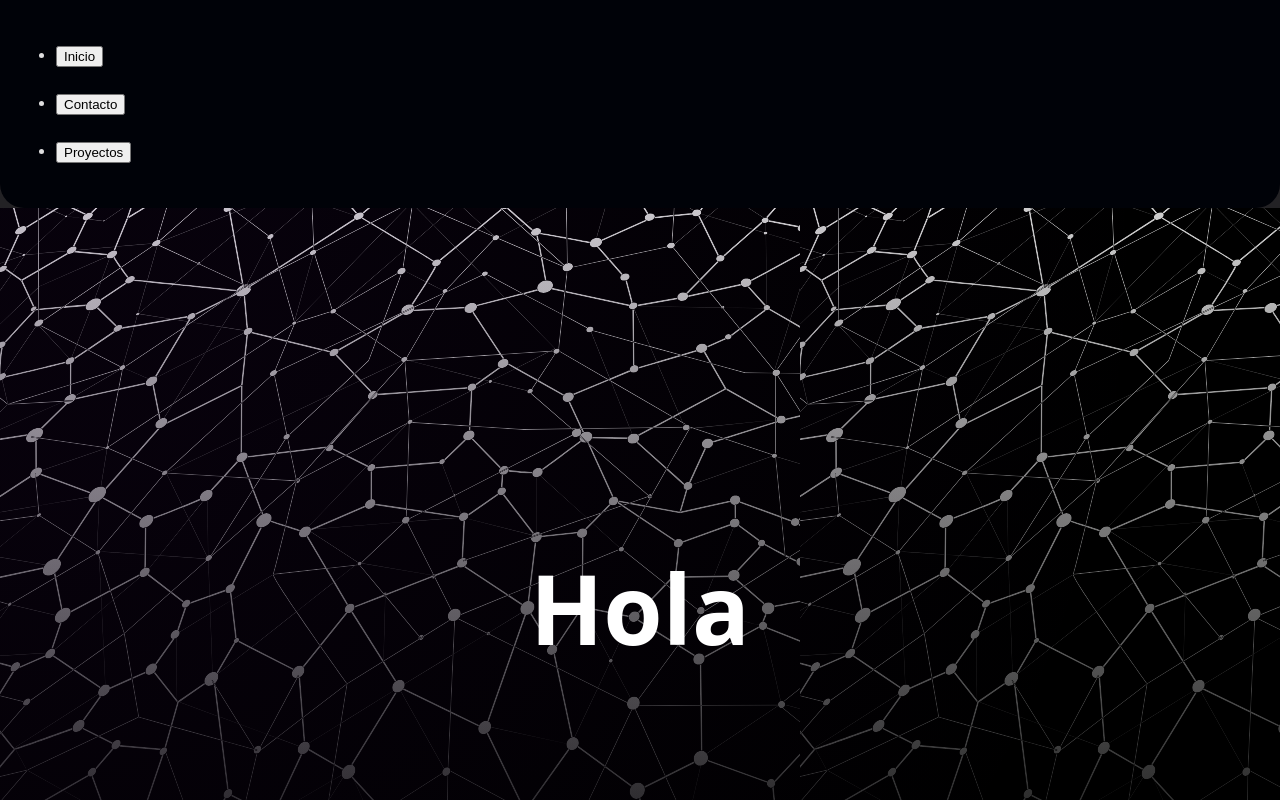
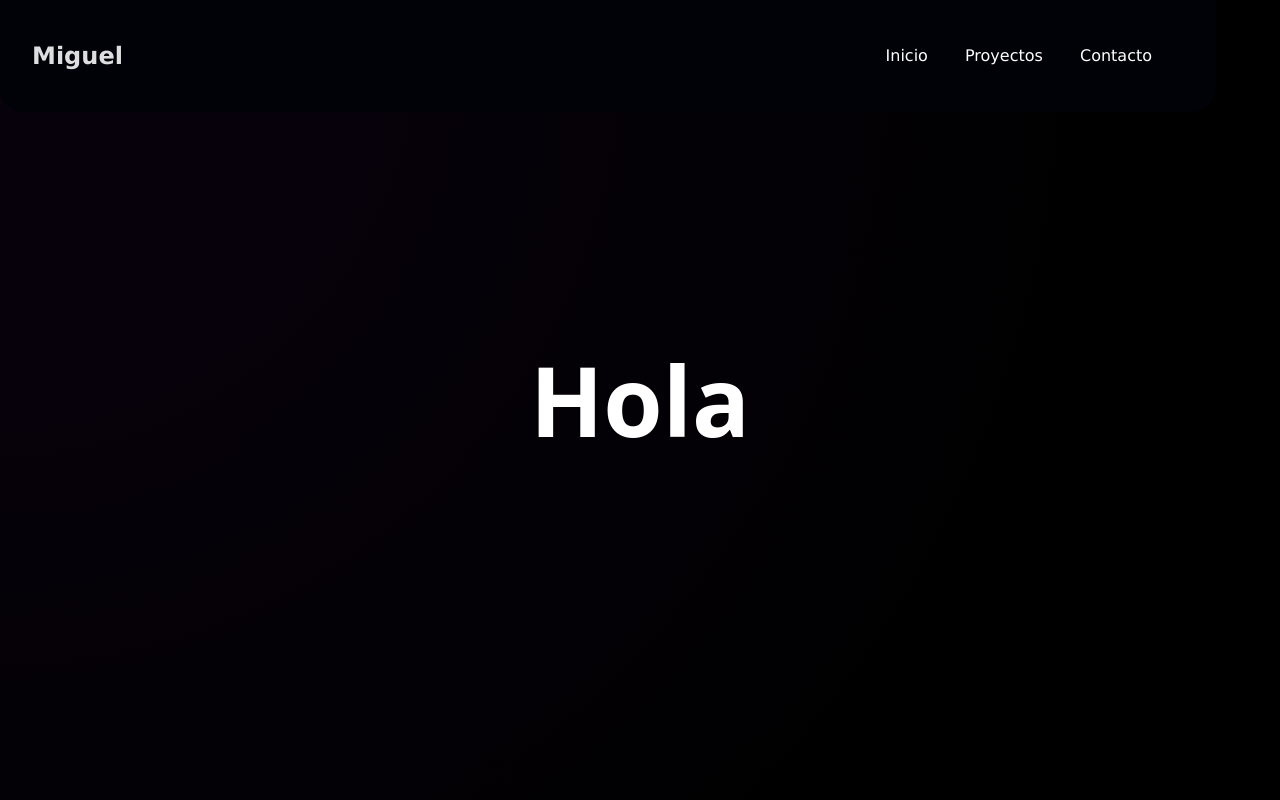
Before and after one commit to MiguelAChavez/Porfolio, a React (Vite) app: page / in a window 1280 px wide. Shown: the top 800 px of the page. Built offline with nearby package versions, Linux system fonts and the light colour scheme.

Commit message:
Update navbar

```diff
--- a/package.json
+++ b/package.json
@@ -11,7 +11,8 @@
   },
   "dependencies": {
     "react": "^18.2.0",
-    "react-dom": "^18.2.0"
+    "react-dom": "^18.2.0",
+    "styled-components": "^6.1.0"
   },
   "devDependencies": {
     "@types/react": "^18.2.15",
--- a/src/components/NavBar/ButtonNav.jsx
+++ b/src/components/NavBar/ButtonNav.jsx
@@ -1,13 +1,11 @@
 import { useState } from "react";
 
-function ButtonNav({ key, onAction, text }) {
+function ButtonNav({ onAction, text }) {
   return (
     <li>
-      <samp>
-        <button id={key} onClick={onAction}>
-          {text}
-        </button>
-      </samp>
+      <a href="/" onClick={onAction}>
+        <span>{text} </span>
+      </a>
     </li>
   );
 }
--- /dev/null
+++ b/src/components/NavBar/HamburgerButton.jsx
@@ -0,0 +1,46 @@
+import styled from "styled-components";
+
+function HamburgerButton() {
+  return (
+    <Burger>
+      <a className="HamButton" data="hamburger-menu">
+        <b></b>
+        <b></b>
+        <b></b>
+      </a>
+    </Burger>
+  );
+}
+export default HamburgerButton;
+
+const Burger = styled.div`
+  .HamButton {
+    position: absolute;
+    cursor: pointer;
+    transform: translate(-50%, -50%);
+    width: 44px;
+    height: 33px;
+  }
+
+  .HamButton b {
+    position: absolute;
+    left: 0;
+    width: 44px;
+    height: 3px;
+    background-color: white;
+  }
+
+  .HamButton b:nth-child(1) {
+    top: 0;
+  }
+
+  .HamButton b:nth-child(2) {
+    top: 50%;
+    transform: translateY(-50%);
+  }
+
+  .HamButton b:nth-child(3) {
+    top: 100%;
+    transform: translateY(-100%);
+  }
+`;
--- a/src/components/NavBar/NavBar.jsx
+++ b/src/components/NavBar/NavBar.jsx
@@ -1,16 +1,19 @@
 import { useState } from "react";
 import "./navStyle.css";
 import ButtonNav from "./ButtonNav.jsx";
+import HamburgerButton from "./HamburgerButton";
 
 function NavBar() {
   const handleClick = () => {
     alert("asd");
   };
-  const itemText = ["Inicio", "Contacto", "Proyectos"];
+  const itemText = ["Inicio", "Proyectos", "Contacto"];
   return (
     <header>
       <nav>
-        <ul>
+        <h2>Miguel</h2>
+        <div>
+          <ul className="nav-content-button">
             {itemText.map((text, index) => (
               <ButtonNav
                 key={index}
@@ -19,6 +22,10 @@ function NavBar() {
               ></ButtonNav>
             ))}
           </ul>
+        </div>
+        <div className="nav-burger-button">
+          <HamburgerButton></HamburgerButton>
+        </div>
       </nav>
     </header>
   );
--- a/src/components/NavBar/navStyle.css
+++ b/src/components/NavBar/navStyle.css
@@ -1,6 +1,67 @@
+header {
+    width: 100%;
+}
+
 nav {
     display: flex;
-    padding: 1rem;
+    align-items: center;
+    justify-content: space-between;
+    position: fixed;
+    width: 90%;
+    padding: 0rem 2rem;
     background-color: #000208;
     border-radius: 0 0 1.5rem 1.5rem;
 }
+
+
+.nav-content-button {
+    position: absolute;
+    top: -700px;
+    left: -2000px;
+    margin-left: auto;
+    margin-right: auto;
+    text-align: center;
+
+    a {
+        font-size: 2rem;
+        display: block;
+    }
+
+    @media(min-width: 768px) {
+        position: initial;
+
+        a {
+            font-size: 1rem;
+            display: inline;
+        }
+    }
+}
+
+.nav-content-button.active {
+    width: 100%;
+    display: block;
+    position: absolute;
+    margin-left: auto;
+    margin-right: auto;
+    top: 30%;
+    left: 0;
+    right: 0;
+    text-align: center;
+}
+
+li {
+    display: inline;
+}
+
+li a {
+    text-decoration: none;
+    color: white;
+    margin-right: 2rem;
+    cursor: pointer;
+}
+
+.nav-burger-button {
+    @media(min-width: 768px) {
+        display: none;
+    }
+}
--- a/src/components/TextContent/textStyle.css
+++ b/src/components/TextContent/textStyle.css
@@ -4,7 +4,9 @@
     justify-content: center;
     color: aliceblue;
     background-color: rgb(0, 0, 0);
-    background-image: radial-gradient(circle farthest-side at var(--x, 0px) var(--y, 40px), #6716aa11 20%, transparent 90%), url("../../assets/dotsBackg.svg");
+    background-image: radial-gradient(circle farthest-side at var(--x, 0px) var(--y, 40px), #6716aa11 20%, transparent 90%)
+        /*, url("../../assets/dotsBackg.svg")*/
+    ;
     background-size: contain;
     width: 100%;
     height: 50rem;
--- a/src/css/index.css
+++ b/src/css/index.css
@@ -15,6 +15,8 @@
 }
 
 body {
+   height: 100vh;
+   width: 100%;
    margin: 0;
    overflow: auto;
 }
```
Also changed, not shown: 1 other file (tests, documents, lock files or other folders). Lines whose indentation alone changed are shown as unchanged.
